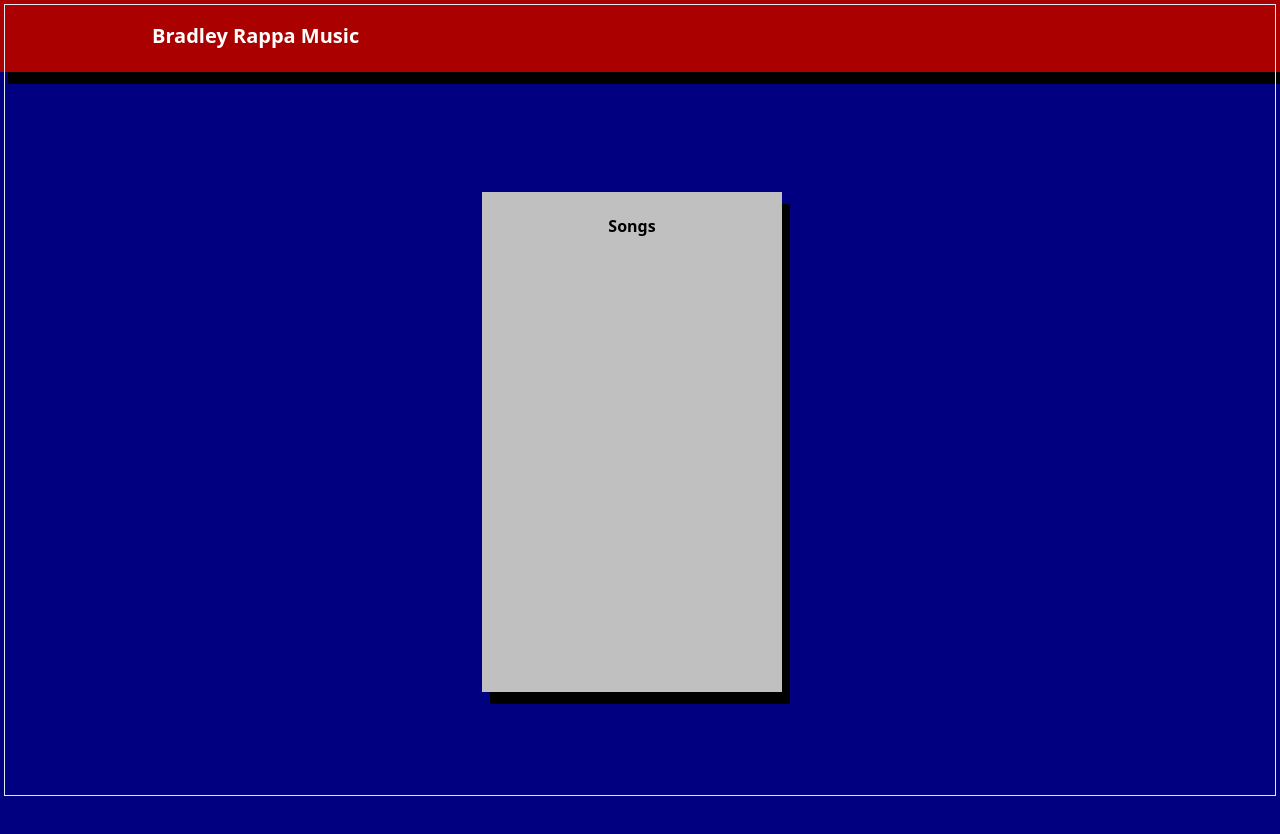
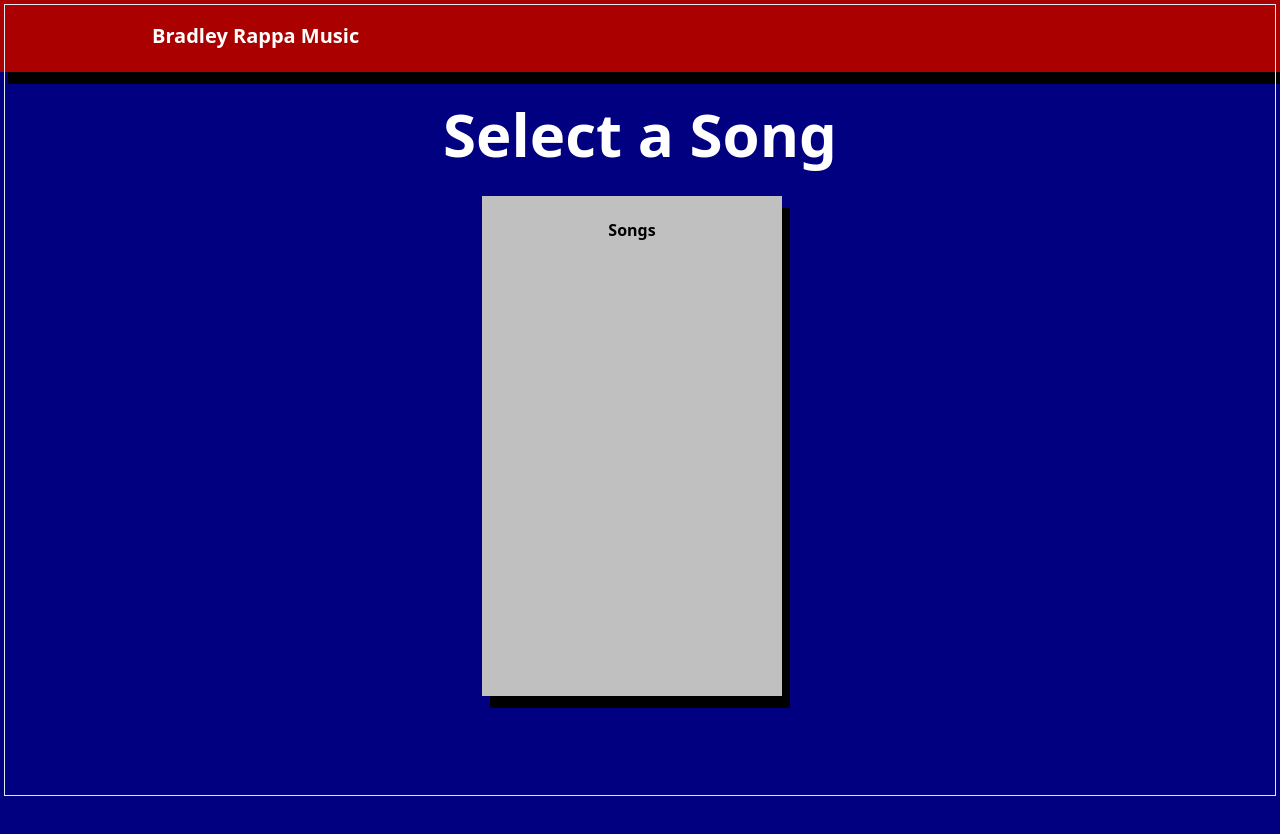
Before and after one commit to konsoul/music-portfolio, a React (Vite) app: page / in a window 1280 px wide. Shown: the top 834 px of the page. Before the commit the page ends 812 px from the top, so only its background shows below. Built offline with nearby package versions, Linux system fonts and the light colour scheme.

Commit message:
Added Bit Title up top

```diff
--- a/src/App.jsx
+++ b/src/App.jsx
@@ -48,8 +48,11 @@ function App() {
 
   return (
     <Layout>
+      <div className="text-white text-6xl font-bold text-center py-8">
+        {currentSong?.title || 'Select a Song'}
+      </div>
       <div className="container">
-        <div className="flex flex-col items-center">
+        <div className="flex flex-col">
           <div className="flex justify-center">
             <Sidebar
               songs={songs}
@@ -59,7 +62,7 @@ function App() {
             {currentSong && (
               <div
                 className="window shadow-[8px_12px_black] text-center flex flex-col justify-center"
-                style={{ width: '450px', height: '200px' }}
+                style={{ width: '450px', height: '300px' }}
               >
                 <div className="content">
                   <div>
--- a/src/index.css
+++ b/src/index.css
@@ -49,7 +49,7 @@ body {
 .container {
   display: flex;
   justify-content: center;
-  align-items: center;
+
   min-height: calc(100vh - 60px); /* Adjust for navbar height */
   width: 100%;
 }
```
